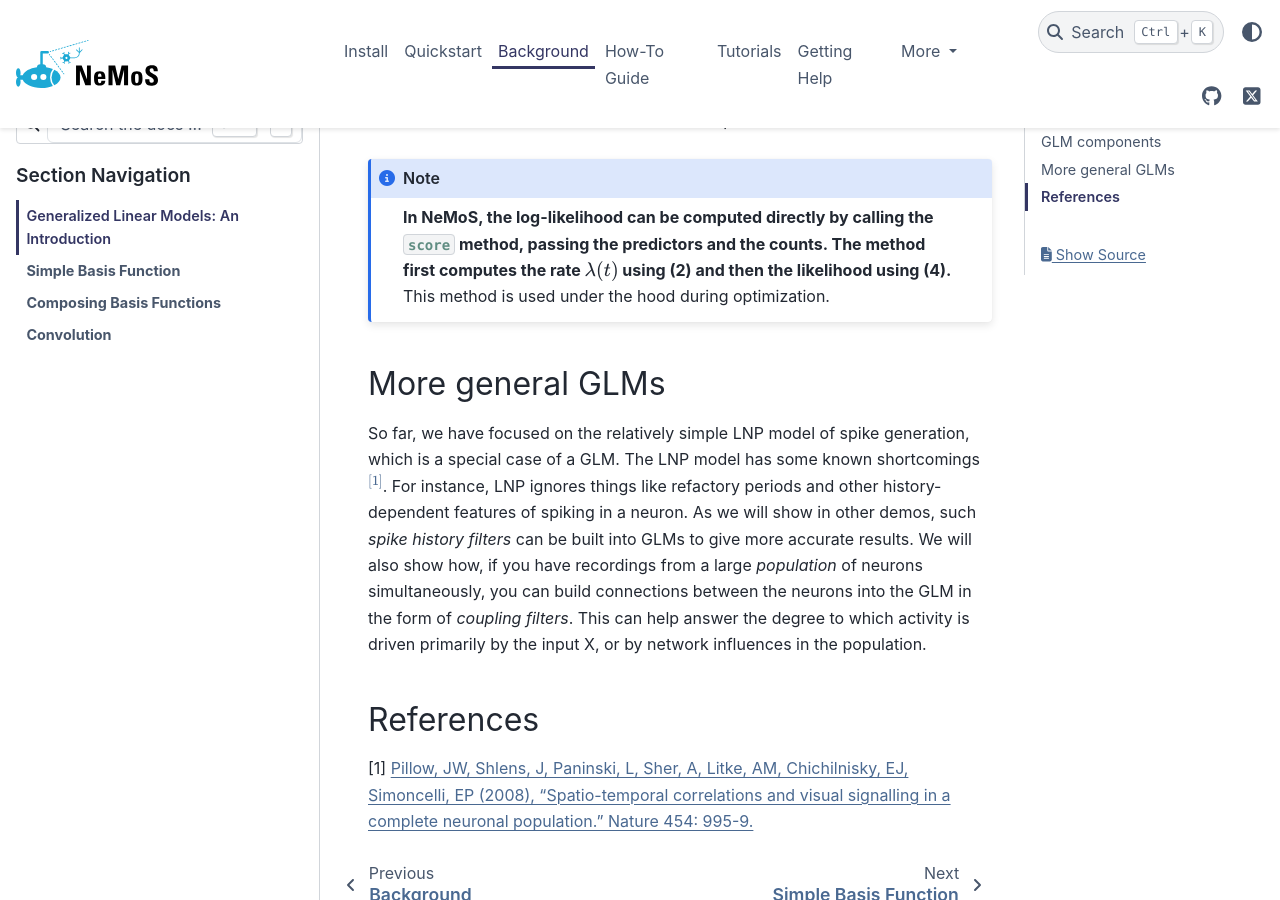
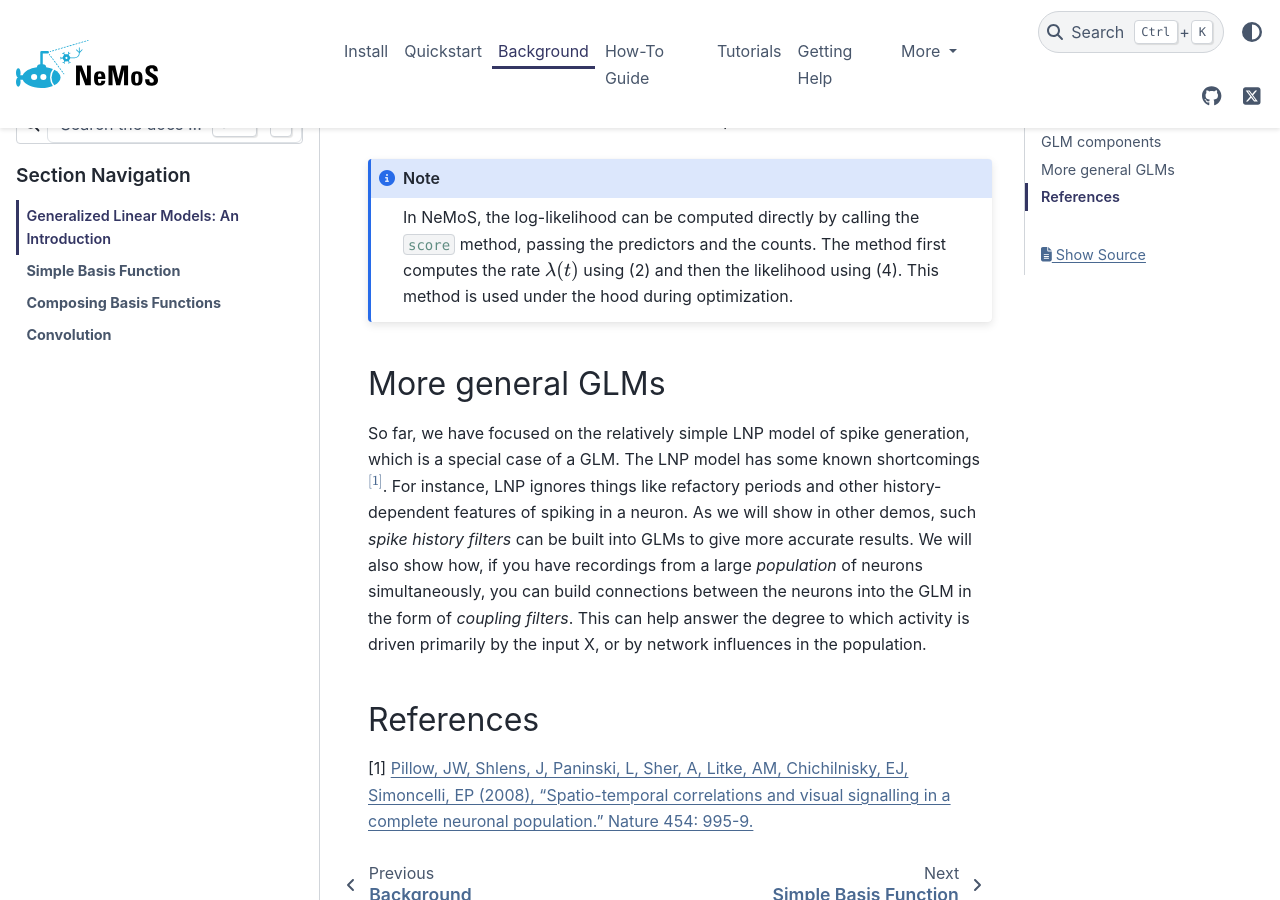
Before and after one commit to flatironinstitute/nemos, a Sphinx documentation site: the page built from docs/background/plot_00_conceptual_intro.md, in a window 1280 px wide and 900 px high, scrolled down 4605 px. Built offline with Sphinx 7.4.7 and the PyData theme 0.15.4, drawn with Linux system fonts in a browser that asks for light colours.

Commit message:
removed bold from note

```diff
--- a/docs/background/plot_00_conceptual_intro.md
+++ b/docs/background/plot_00_conceptual_intro.md
@@ -241,10 +241,10 @@
 
 :::{note}
 
-**In NeMoS, the log-likelihood can be computed directly by calling the
+In NeMoS, the log-likelihood can be computed directly by calling the
 `score` method, passing the predictors and the counts. The method first
 computes the rate $\lambda(t)$ using (2) and then the likelihood using
-(4).** This method is used under the hood during optimization.
+(4). This method is used under the hood during optimization.
 
 :::
 
```
